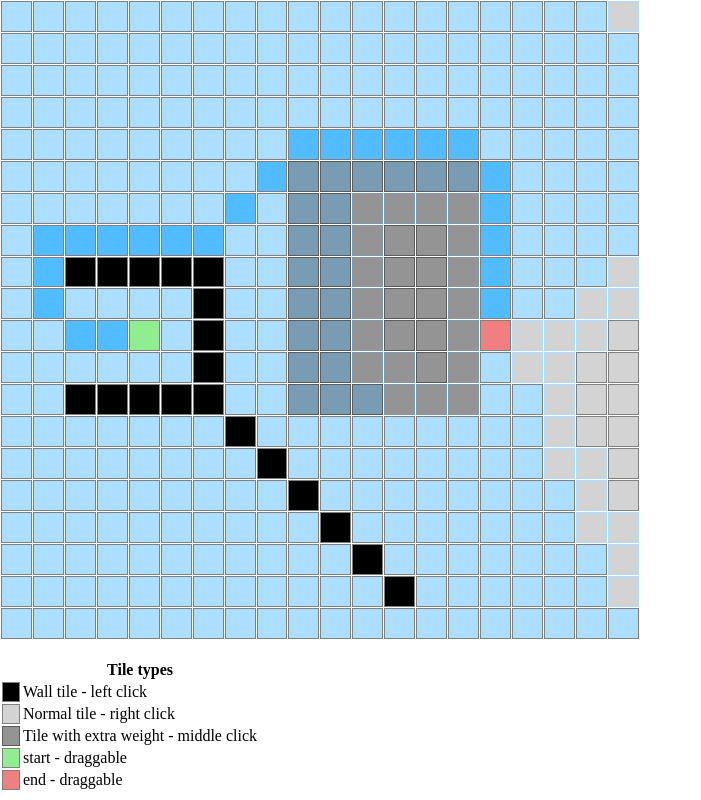
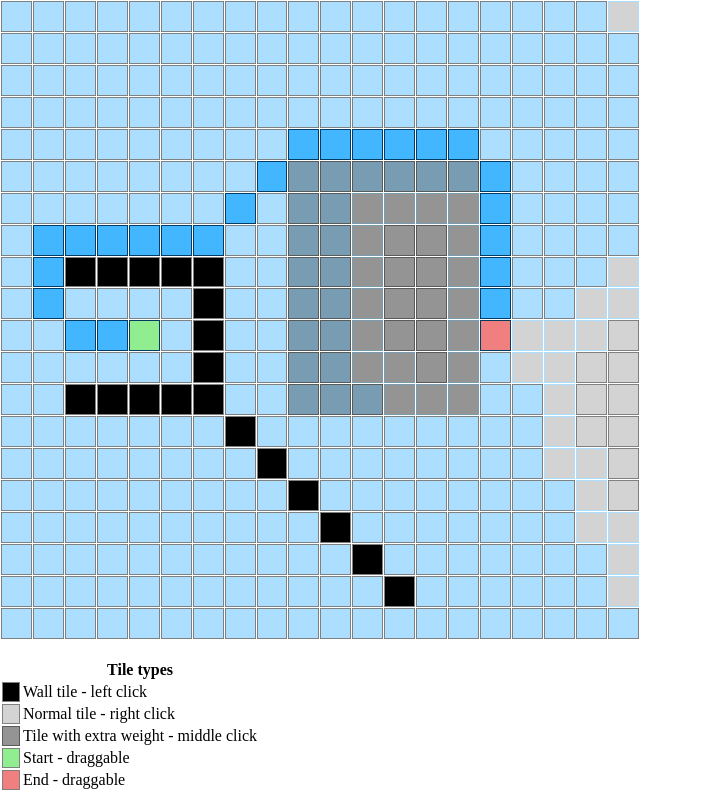
Before and after one commit to asdaa/shortest-path-demo, a plain HTML site: page index.html in a window 1280 px wide. Shown: the whole page, without its empty margins (0-701 px from the left). Drawn offline with Linux system fonts and the light colour scheme.

Commit message:
text & found path visual changes

```diff
--- a/index.html
+++ b/index.html
@@ -21,8 +21,8 @@
                 <tr><td class="tile walltile example"></td><td> Wall tile - left click</td></tr>
                 <tr><td class="tile example"></td><td> Normal tile - right click</td></tr>
                 <tr><td class="tile slowtile example"></td><td> Tile with extra weight - middle click</td></tr>
-                <tr><td class="tile starttile example"></td><td> start - draggable</td>
-                <tr><td class="tile endtile example"></td><td> end - draggable</td>
+                <tr><td class="tile starttile example"></td><td> Start - draggable</td>
+                <tr><td class="tile endtile example"></td><td> End - draggable</td>
             </table>
         </div>
     <script>initGrid(); resetAlgorithm(); resumeAlgorithm()</script>
--- a/shortest_path.css
+++ b/shortest_path.css
@@ -69,15 +69,15 @@ body{
 
 @keyframes pathfoundanim{
     from {background-color:rgb(172, 223, 255)}
-    to {background-color: rgb(80, 188, 255)}
+    to {background-color: rgb(65, 182, 255)}
 }
 
 .path{
     animation-name: pathfoundanim;
     animation-duration: 2s;
     animation-iteration-count: 1;
-    border-width: 2;
-    background: rgb(80, 188, 255);
+    border-color: rgb(0, 61, 99);
+    background: rgb(65, 182, 255);
 }
 
 .starttile{
```
